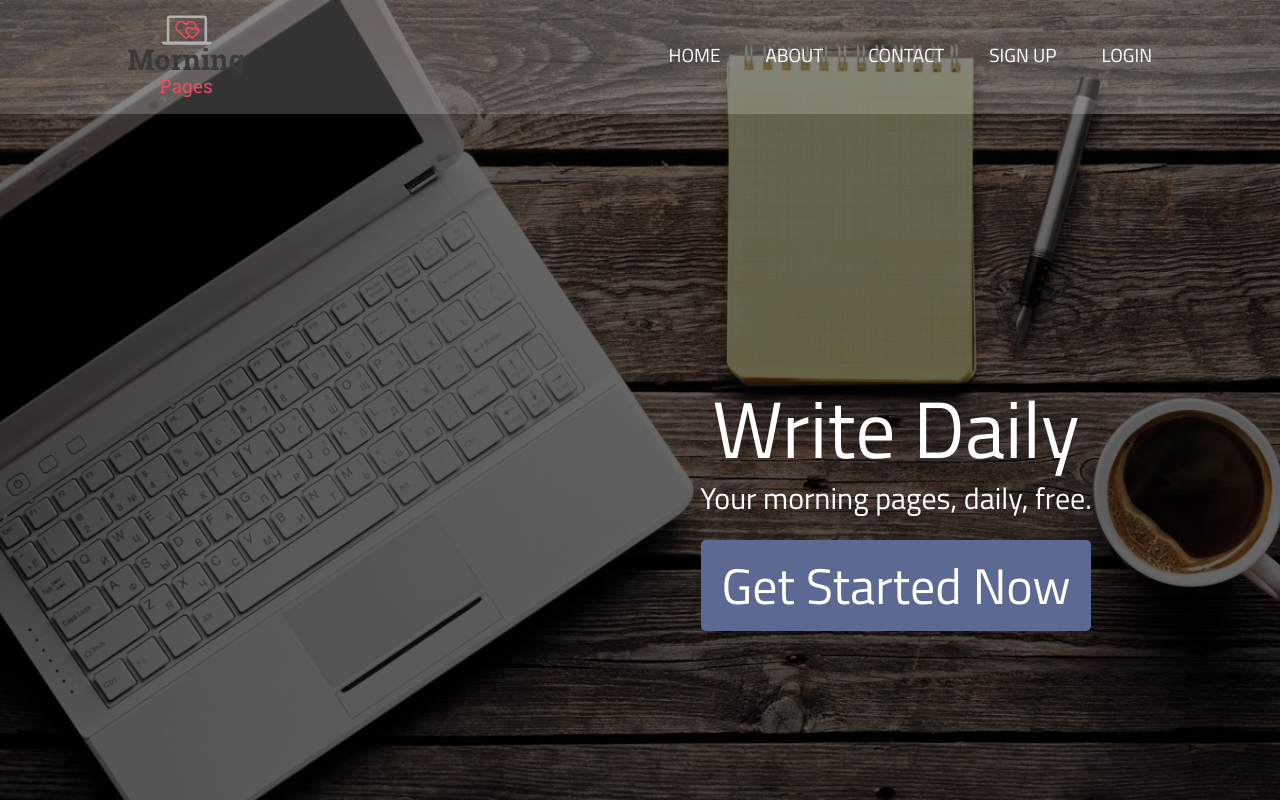
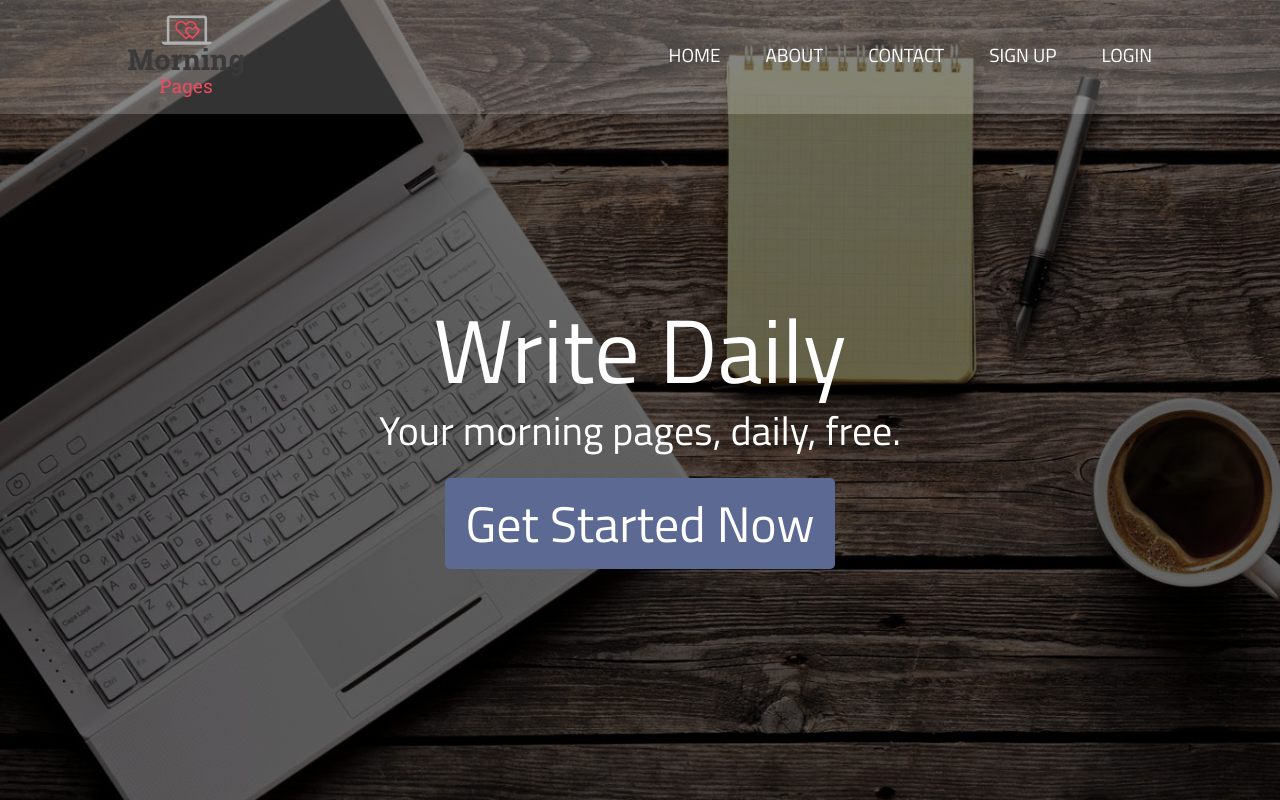
Before and after one commit to SiGm4/free-page-writing, a PHP site: page / in a window 1280 px wide. Run offline with PHP 8.4, Linux system fonts and the light colour scheme; some libraries are stand-ins or nearby versions.

Commit message:
fixing responsiveness, switching from % to rems

```diff
--- a/style.css
+++ b/style.css
@@ -130,10 +130,6 @@ ul.nav > li > a:focus {
 }
 
 @media screen and (max-width: 599px) {
-  .content {
-    margin-top: 50%;
-  }
-
   h1 {
     font-size: 5rem;
   }
@@ -148,11 +144,19 @@ ul.nav > li > a:focus {
   }
 }
 
+@media screen and (max-width: 599px) and (orientation: portrait) {
+  .content {
+    margin-top: 14rem;
+  }
+}
+
+@media screen and (max-width: 599px) and (orientation: landscape) {
+  .content {
+    margin-top: 10rem;
+  }
+}
+
 @media screen and (min-width: 600px) {
-  .content {
-    margin-top: 50%;
-  }
-
   h1 {
     font-size: 9rem !important;
   }
@@ -172,11 +176,31 @@ ul.nav > li > a:focus {
   }
 }
 
-@media screen and (min-width: 900px) {
+@media screen and (min-width: 600px) and (orientation: portrait) {
   .content {
-    margin-top: 50% !important;
+    margin-top: 30rem;
+  }
+}
+
+@media screen and (min-width: 600px) and (orientation: landscape) {
+  .content {
+    margin-top: 12rem;
   }
 
+  h1 {
+    font-size: 4em !important;
+  }
+
+  h2 {
+    font-size: 2em !important;
+  }
+
+  #getStartedBtn {
+    font-size: 2em;
+  }
+}
+
+@media screen and (min-width: 900px) {
   h1 {
     font-size: 13rem !important;
   }
@@ -191,19 +215,38 @@ ul.nav > li > a:focus {
   }
 }
 
-@media screen and (min-width: 1200px) {
+@media screen and (min-width: 900px) and (orientation: portrait) {
   .content {
-    margin-top: 30vw !important;
-    margin-left: 40vw;
+    margin-top: 45rem !important;
+  }
+}
+
+@media screen and (min-width: 900px) and (orientation: landscape) {
+  .content {
+    margin-top: 25rem !important;
   }
 
   h1 {
-    font-size: 8rem !important;
+    font-size: 10rem !important;
+  }
+
+  h2 {
+    font-size: 5rem !important;
+  }
+}
+
+@media screen and (min-width: 1200px) {
+  .content {
+    margin-top: 30rem !important;
+  }
+
+  h1 {
+    font-size: 9rem !important;
   }
 
   h2 {
     margin-top: 0;
-    font-size: 3rem;
+    font-size: 4rem !important;
   }
 
   #getStartedBtn {
@@ -213,7 +256,8 @@ ul.nav > li > a:focus {
 
 @media screen and (min-width: 1800px) {
   .content {
-    margin-left: 37vw !important;
+    margin-top: 52rem !important;
+    margin-left: 70rem !important;
   }
 
   h1 {
```
